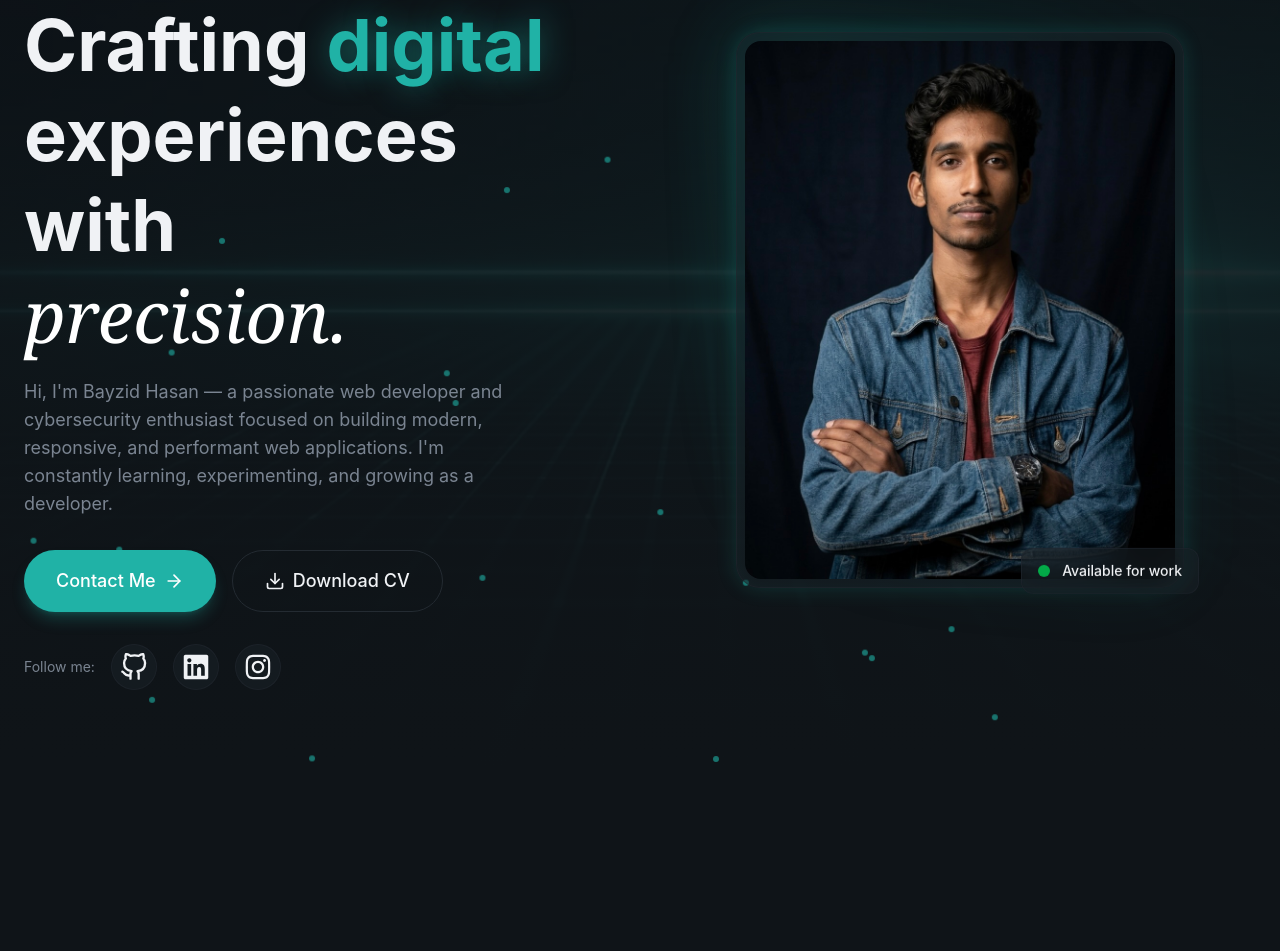
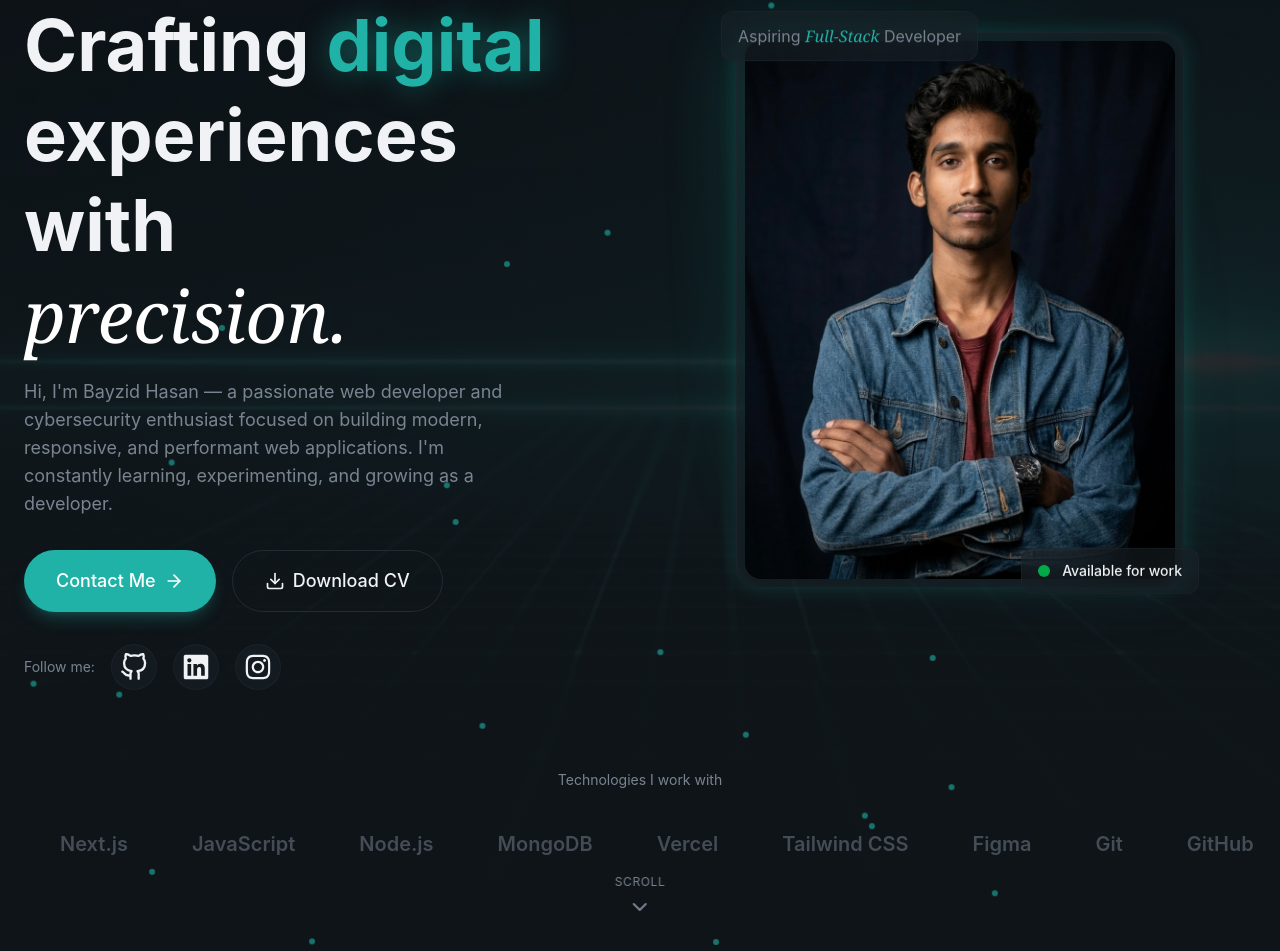
Before and after one commit to dev-bayzid/Portfolio, a Next.js app: page / in a window 1280 px wide. Shown: the part 198-1149 px from the top of the page. Before the commit the page ends 968 px from the top, so only its background shows below. Built offline with nearby package versions, Linux system fonts and the light colour scheme.

Commit message:
complete the hero section

```diff
--- a/src/components/Navbar.jsx
+++ b/src/components/Navbar.jsx
@@ -1,27 +1,38 @@
 "use client";
 import Button from "@/ui/Button";
 import { Menu, X } from "lucide-react";
-import { useState } from "react";
+import { useEffect, useState } from "react";
 
 const navLink = [
   { href: "#about", label: "About" },
   { href: "#projects", label: "Projects" },
   { href: "#experience", label: "Experience" },
   { href: "#testimonial", label: "Testimonial" },
-  { href: "#contact", label: "Contact" },
 ];
 
 const Navbar = () => {
   const [mobileMenuOpen, setMobileMenuOpen] = useState(false);
+  const [isScrolled, setScrolled] = useState(false);
+
+  useEffect(() => {
+    const handleScroll = () => {
+      setScrolled(window.scrollY > 50);
+    };
+
+    window.addEventListener("scroll", handleScroll);
+    return () => window.removeEventListener("scroll", handleScroll);
+  }, []);
 
   return (
-    <header className="fixed top-0 left-0 right-0 bg-transparent py-5 z-50">
+    <header
+      className={`fixed top-0 left-0 right-0 transition-all duration-500 ${isScrolled ? "glass-strong py-3" : "bg-transparent py-5"}  z-50`}
+    >
       <nav className="container mx-auto px-6 flex items-center justify-between">
         <a
           href="#"
           className="text-xl font-bold tracking-tight hover:text-primary"
         >
-          BH<span className="text-primary">.</span>
+          Bayzid<span className="text-primary">.</span>
         </a>
 
         {/* Desktop nav */}
--- a/src/sections/Hero.jsx
+++ b/src/sections/Hero.jsx
@@ -5,8 +5,21 @@
 import { FaLinkedin, FaInstagram } from "react-icons/fa";
 import Image from "next/image";
 import Button from "@/ui/Button";
-import { ArrowRight, Download } from "lucide-react";
+import { ArrowRight, ChevronDown, Download } from "lucide-react";
 import AnimatedButton from "@/ui/AnimatedButton";
+
+const skills = [
+  "React",
+  "Next.js",
+  "JavaScript",
+  "Node.js",
+  "MongoDB",
+  "Vercel",
+  "Tailwind CSS",
+  "Figma",
+  "Git",
+  "GitHub Actions",
+];
 
 const Hero = () => {
   const [dots, setDots] = useState([]);
@@ -102,15 +115,19 @@
                 { icon: FiGithub, href: "https://github.com/dev-bayzid" },
                 {
                   icon: FaLinkedin,
-                  href: "www.linkedin.com/in/bayzid-hasan-dev"
+                  href: "www.linkedin.com/in/bayzid-hasan-dev",
                 },
                 {
                   icon: FaInstagram,
                   href: "https://www.instagram.com/dev_bayzid/",
                 },
               ].map((social, ind) => (
-                <a key={ind} href={social.href} className="p-2 rounded-full glass hover:bg-primary/10 hover:text-primary transition-all duration-300">
-                  {<social.icon size={28}/>}
+                <a
+                  key={ind}
+                  href={social.href}
+                  className="p-2 rounded-full glass hover:bg-primary/10 hover:text-primary transition-all duration-300"
+                >
+                  {<social.icon size={28} />}
                 </a>
               ))}
             </div>
@@ -119,24 +136,71 @@
           <div className="relative animate-fade-in animation-delay-300 ">
             {/* Profile Image */}
             <div className="relative max-w-md mx-auto">
-                <div className="absolute inset-0 rounded-3xl bg-linear-to-br from-primary/30 via-transparent to-primary/10 blur-2xl animate-pulse"/>
+              <div className="absolute inset-0 rounded-3xl bg-linear-to-br from-primary/30 via-transparent to-primary/10 blur-2xl animate-pulse" />
               <div className="relative glass rounded-3xl p-2 glow-border">
-                    <img src="/profile.jpg" alt="Bayzid Hasan" className="w-full aspect-[4/5] object-cover rounded-2xl" />
+                <img
+                  src="/profile.jpg"
+                  alt="Bayzid Hasan"
+                  className="w-full aspect-[4/5] object-cover rounded-2xl"
+                />
 
                 {/* Floating Badge */}
                 <div className="absolute -bottom-4 -right-4 glass rounded-xl px-4 py-3 animate-float">
                   <div className="flex items-center gap-3">
-                            <div className="w-3 h-3 bg-green-500 rounded-full animate-pulse"/>
-                            <span className="text-sm font-medium">Available for work</span>
+                    <div className="w-3 h-3 bg-green-500 rounded-full animate-pulse" />
+                    <span className="text-sm font-medium">
+                      Available for work
+                    </span>
                   </div>
                 </div>
                 {/* Stats badge */}
-                </div>
-
-
+                <div className="absolute -top-4 -left-4 glass rounded-xl px-4 py-3 animate-float animation-delay-500">
+                  {/* <div>Building projects, exploring cybersecurity, and growing as a developer.</div> */}
+                  <div>
+                    <span className="text-muted-foreground">
+                      Aspiring{" "}
+                      <span className="font-serif italic text-primary ">
+                        Full-Stack
+                      </span>{" "}
+                      Developer
+                    </span>
                   </div>
                 </div>
               </div>
+            </div>
+          </div>
+        </div>
+
+        {/* Skill Section */}
+        <div className="mt-20 animate-fade-in animation-delay-600">
+          <p className="text-sm text-muted-foreground mb-6 text-center">
+            Technologies I work with
+          </p>
+          <div className="relative overflow-hidden">
+            <div className="flex animate-marquee">
+              {[...skills, ...skills].map((skill, ind) => (
+                <div key={ind} className="shrink-0 px-8 py-4">
+                  <span className="text-xl font-semibold text-muted-foreground/50 hover:text-muted-foreground transition-colors">
+                    {skill}
+                  </span>
+                </div>
+              ))}
+            </div>
+          </div>
+        </div>
+      </div>
+
+      <div
+        className="absolute bottom-8 left-1/2 -translate-x-1/2
+      animate-fade-in animation-delay-800"
+      >
+        <a
+          href="#about"
+          className="flex flex-col items-center gap-2 text-muted-foreground hover:text-primary transition-colors group"
+        >
+          <span className="text-xs uppercase tracking-wider">Scroll</span>
+          <ChevronDown className="w-6 h-6 animate-bounce" />
+        </a>
       </div>
     </section>
   );
```
Lines whose indentation alone changed are shown as unchanged.
